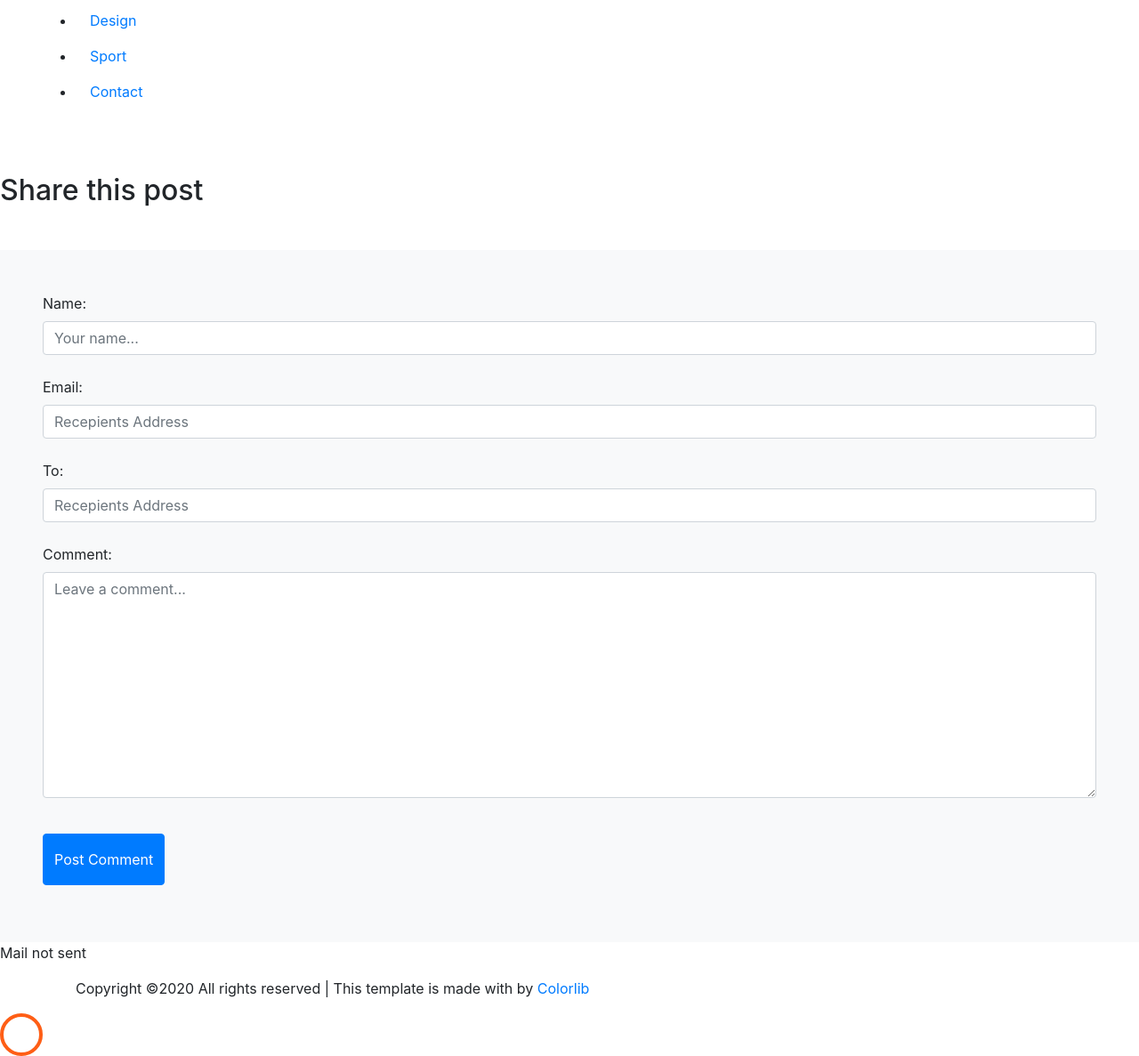
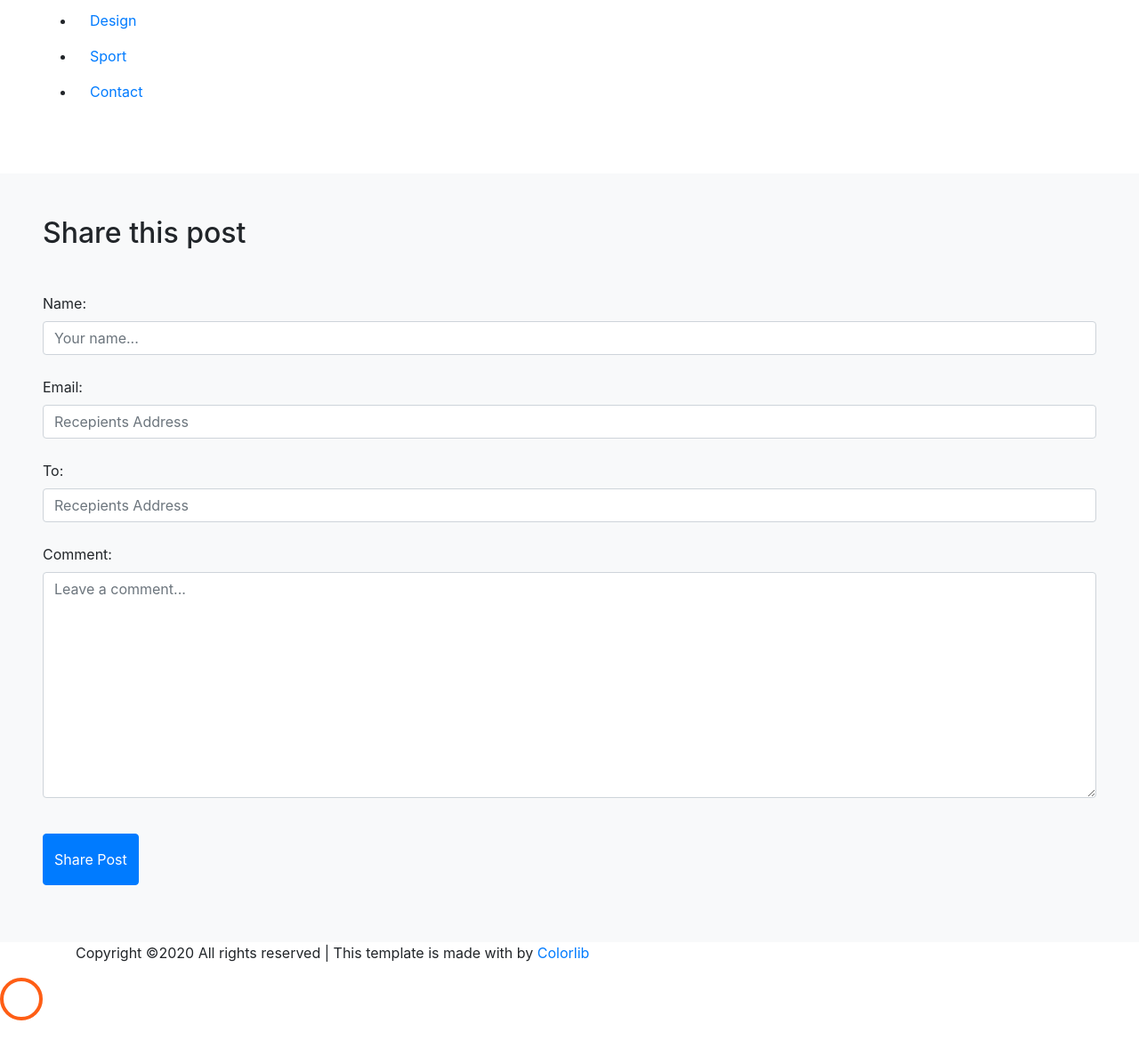
Before and after one commit to MeshackKipkorir/Eris, a Django app: template eris/blog/templates/blog/share.html in a window 1280 px wide. Shown: the part 259-1446 px from the top of the page at 89% size. After the commit the page ends 1406 px from the top, so only its background shows below. Run offline with Django 3.2, Linux system fonts and the light colour scheme; the template is opened without the code that fills it: values that come from a table or form of the project are taken from there, others are empty; some libraries are stand-ins or nearby versions; some web fonts are replaced.

Commit message:
styled a bit

```diff
--- a/eris/blog/templates/blog/share.html
+++ b/eris/blog/templates/blog/share.html
@@ -5,10 +5,19 @@
 
 
 <div class="comment-form-wrap pt-5">
-    <div class="section-title">
+
+    {% if sent %}
+    <div class='container'>
+     <div class="row">
+          <div class="col-12">
+             <h2 class="success">Post shared succesfully</h2>
+          </div>
+    </div>
+    </div>
+    {% else %}
+
+    <form class="p-5 bg-light" method = "post">
     <h2 class="mb-5">Share this post</h2>
-    </div>
-    <form class="p-5 bg-light" method = "post">
     {% csrf_token %}
     <div class="form-group">
     {% for field in form %}
@@ -17,15 +26,9 @@
     </div>
 
     <div class="form-group">
-        <input type="submit" value="Post Comment" class="btn btn-primary py-3">
+        <input type="submit" value="Share Post" class="btn btn-primary py-3">
     </div>
-
     </form>
+        {% endif %}
 </div>
-
-{% if sent %}
-<p>EMail sent succesfully</p>
-{% else %}
-<p>Mail not sent</p>
-{% endif %}
 {% endblock content %}
```
